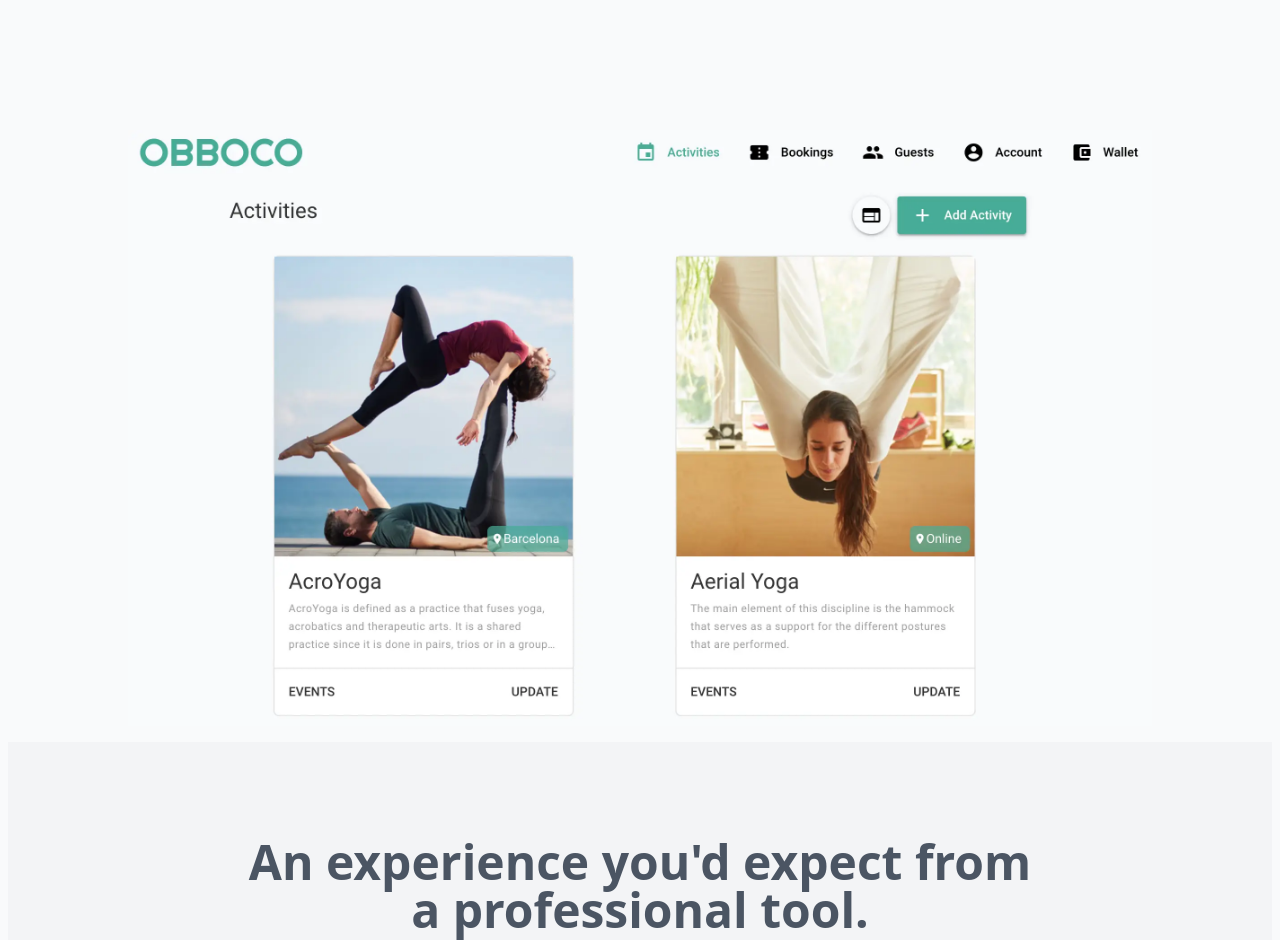
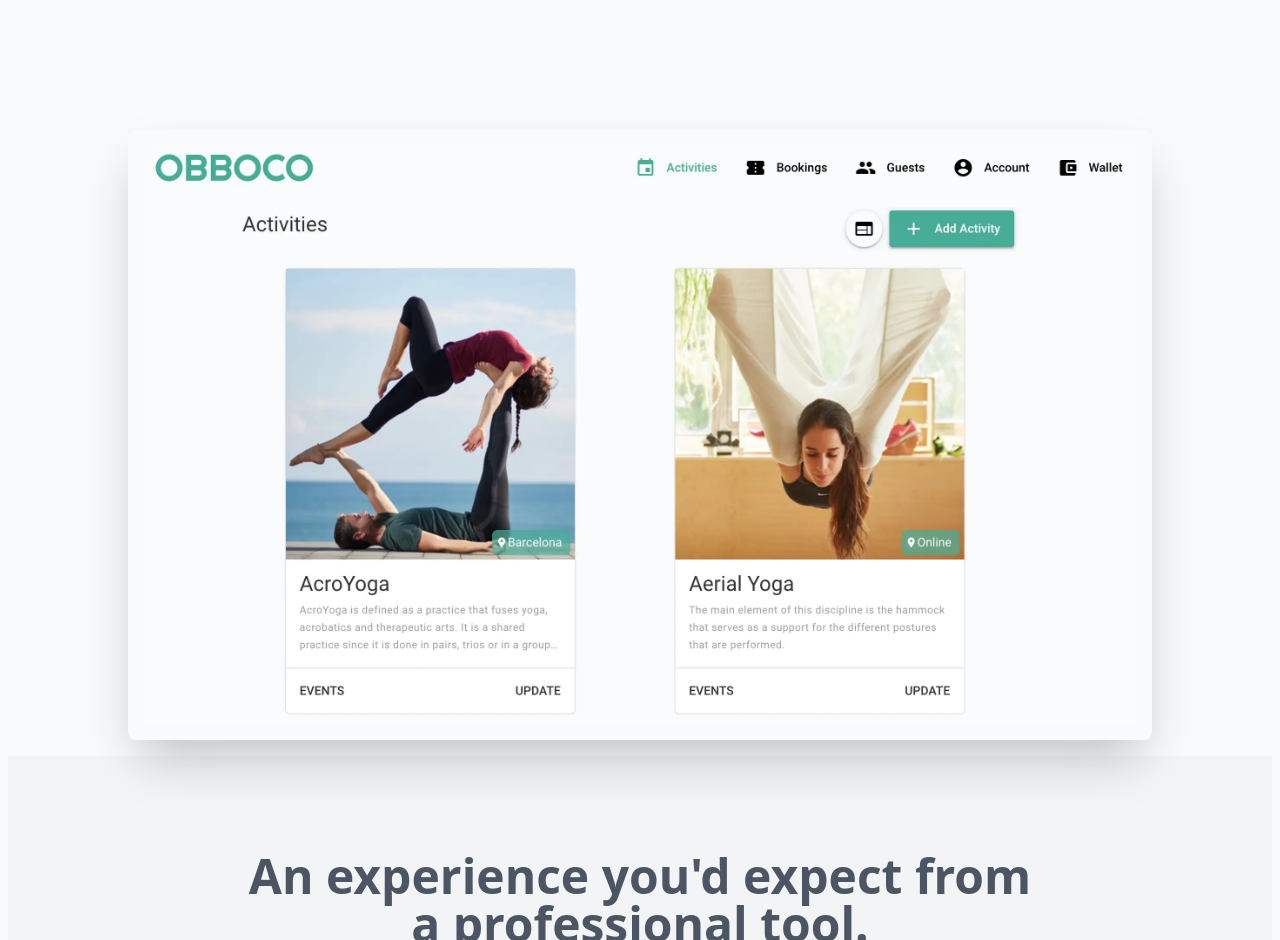
Before and after one commit to obboco/obboco-landing, a Nuxt app: page / in a window 1280 px wide. Shown: the part 580-1520 px from the top of the page. Built offline with nearby package versions, Linux system fonts and the light colour scheme.

Commit message:
Hero photo with shadow border

```diff
--- a/components/landing/Hero.vue
+++ b/components/landing/Hero.vue
@@ -39,7 +39,7 @@ const registerUrl = runtimeConfig.registerUrl;
   -webkit-text-fill-color: transparent;
 }
 .image-hero {
-  @apply w-auto mt-10 lg:mt-32 lg:max-w-5xl;
+  @apply w-auto mt-10 lg:mt-32 lg:max-w-5xl p-4 rounded-lg shadow-2xl;
 }
 
 .singup-button {
```
